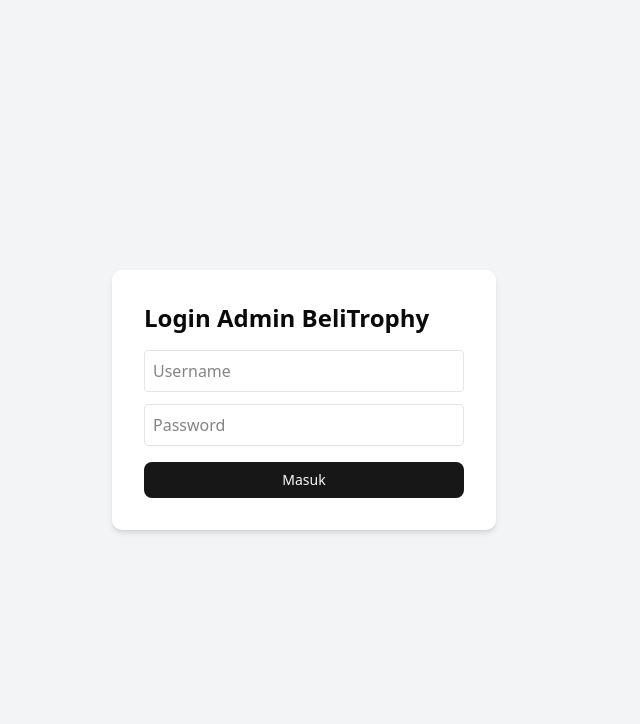
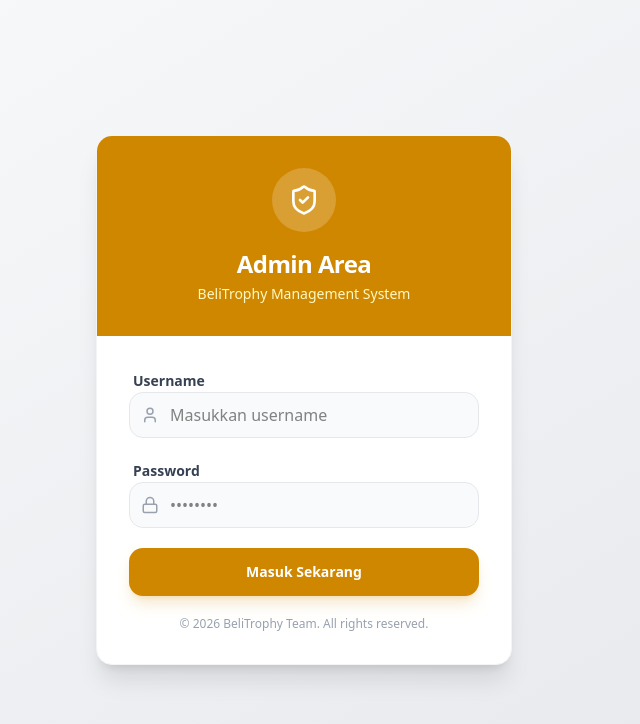
Before and after one commit to anisasetianingsih13/Beli-Trophy, a Next.js app in the folder web/: page /admin/login in a window 1280 px wide. Shown: the top 724 px of the page, without its empty margins (336-976 px from the left). Built offline with nearby package versions, Linux system fonts and the light colour scheme.

Commit message:
feat(web): enhance admin login UI with better styling and loading

```diff
--- a/web/src/app/admin/login/page.tsx
+++ b/web/src/app/admin/login/page.tsx
@@ -1,46 +1,109 @@
 "use client";
+
 import { useState } from "react";
 import { useRouter } from "next/navigation";
 import { Button } from "@/components/ui/button";
+import { Lock, User, ShieldCheck, Loader2 } from "lucide-react"; // Ikon tambahan
 
 export default function AdminLoginPage() {
   const [username, setUsername] = useState("");
   const [password, setPassword] = useState("");
+  const [isLoading, setIsLoading] = useState(false); // State untuk loading
   const router = useRouter();
 
   const handleLogin = async (e: React.FormEvent) => {
     e.preventDefault();
+    setIsLoading(true); // Mulai loading
+
+    try {
       const res = await fetch("/api/admin/login", {
         method: "POST",
+        headers: { "Content-Type": "application/json" },
         body: JSON.stringify({ username, password }),
       });
 
       if (res.ok) {
-      router.push("/admin"); // Redirect ke dashboard admin
+        router.push("/admin");
         router.refresh();
       } else {
-      alert("Login Gagal!");
+        alert("Login Gagal! Username atau Password salah.");
+      }
+    } catch (error) {
+      alert("Terjadi kesalahan koneksi ke server.");
+    } finally {
+      setIsLoading(false); // Matikan loading
     }
   };
 
   return (
-    <div className="flex h-screen items-center justify-center bg-gray-100">
-      <form onSubmit={handleLogin} className="p-8 bg-white rounded-lg shadow-md w-96">
-        <h1 className="text-2xl font-bold mb-4">Login Admin BeliTrophy</h1>
+    <div className="flex h-screen items-center justify-center bg-gradient-to-br from-gray-50 to-gray-200">
+      <div className="w-full max-w-md p-4">
+        {/* CARD CONTAINER */}
+        <div className="bg-white rounded-2xl shadow-xl overflow-hidden border border-gray-100">
+
+          {/* HEADER DENGAN AKSEN WARNA */}
+          <div className="bg-yellow-600 p-8 text-center text-white">
+            <div className="bg-white/20 w-16 h-16 rounded-full flex items-center justify-center mx-auto mb-4 backdrop-blur-sm">
+              <ShieldCheck size={32} className="text-white" />
+            </div>
+            <h1 className="text-2xl font-bold tracking-tight">Admin Area</h1>
+            <p className="text-yellow-100 text-sm mt-1">BeliTrophy Management System</p>
+          </div>
+
+          {/* FORM AREA */}
+          <form onSubmit={handleLogin} className="p-8 space-y-5">
+            {/* INPUT USERNAME */}
+            <div className="space-y-2">
+              <label className="text-sm font-semibold text-gray-700 ml-1">Username</label>
+              <div className="relative">
+                <User className="absolute left-3 top-1/2 -translate-y-1/2 text-gray-400" size={18} />
                 <input
                   type="text"
-          placeholder="Username"
-          className="w-full p-2 mb-3 border rounded"
+                  required
+                  placeholder="Masukkan username"
+                  className="w-full pl-10 pr-4 py-2.5 bg-gray-50 border border-gray-200 rounded-xl focus:ring-2 focus:ring-yellow-500 focus:border-transparent outline-none transition-all"
                   onChange={(e) => setUsername(e.target.value)}
                 />
+              </div>
+            </div>
+
+            {/* INPUT PASSWORD */}
+            <div className="space-y-2">
+              <label className="text-sm font-semibold text-gray-700 ml-1">Password</label>
+              <div className="relative">
+                <Lock className="absolute left-3 top-1/2 -translate-y-1/2 text-gray-400" size={18} />
                 <input
                   type="password"
-          placeholder="Password"
-          className="w-full p-2 mb-4 border rounded"
+                  required
+                  placeholder="••••••••"
+                  className="w-full pl-10 pr-4 py-2.5 bg-gray-50 border border-gray-200 rounded-xl focus:ring-2 focus:ring-yellow-500 focus:border-transparent outline-none transition-all"
                   onChange={(e) => setPassword(e.target.value)}
                 />
-        <Button type="submit" className="w-full">Masuk</Button>
+              </div>
+            </div>
+
+            {/* TOMBOL LOGIN */}
+            <Button
+              type="submit"
+              disabled={isLoading}
+              className="w-full py-6 bg-yellow-600 hover:bg-yellow-700 text-white font-bold rounded-xl shadow-lg shadow-yellow-600/20 transition-all active:scale-95 flex items-center justify-center gap-2"
+            >
+              {isLoading ? (
+                <>
+                  <Loader2 className="animate-spin" size={20} />
+                  Memproses...
+                </>
+              ) : (
+                "Masuk Sekarang"
+              )}
+            </Button>
+
+            <p className="text-center text-xs text-gray-400 mt-4">
+              &copy; 2026 BeliTrophy Team. All rights reserved.
+            </p>
           </form>
+        </div>
+      </div>
     </div>
   );
 }
```
Lines whose indentation alone changed are shown as unchanged.
